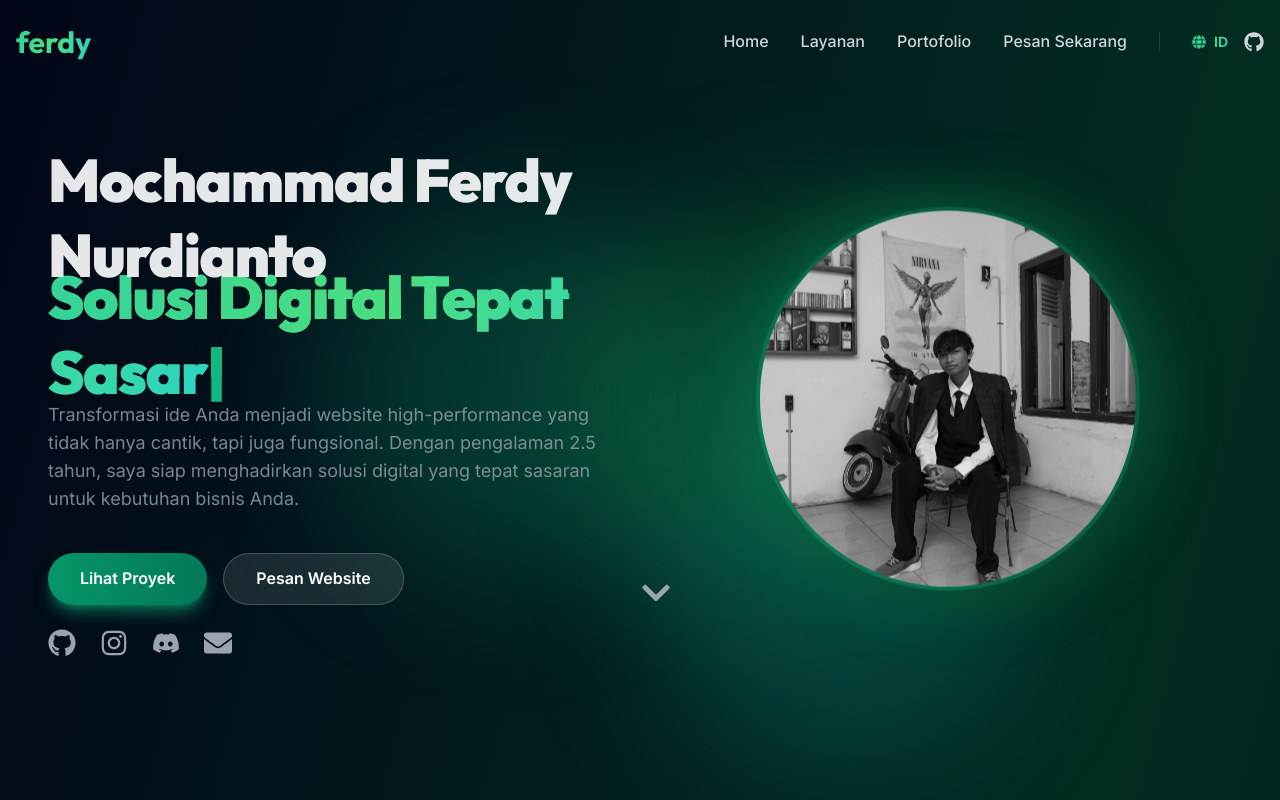
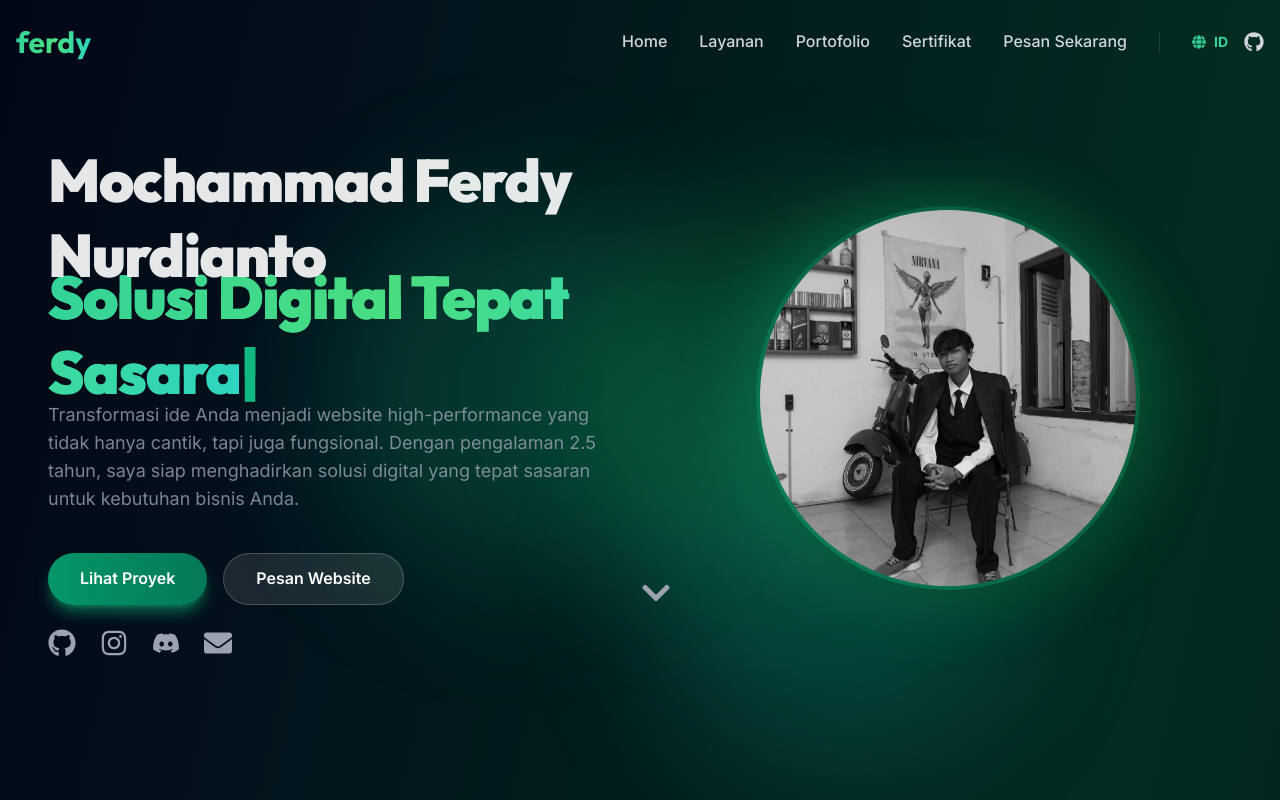
Before and after one commit to M-Ferdy-Nurdianto/Portofolio, a React (Vite) app: page / in a window 1280 px wide. Shown: the top 800 px of the page. Built offline with nearby package versions, Linux system fonts and the light colour scheme.

Commit message:
Update portfolio projects and certificates

```diff
--- a/src/components/Certificates.jsx
+++ b/src/components/Certificates.jsx
@@ -1,14 +1,34 @@
 import { useState } from 'react'
-import { FaAward, FaSearchPlus, FaTimes } from 'react-icons/fa'
+import { FaAward, FaSearchPlus, FaTimes, FaChevronLeft, FaChevronRight } from 'react-icons/fa'
 import { config } from '../services/api'
 import { useLanguage } from '../context/LanguageContext'
 
 const Certificates = () => {
   const { certificates, ui } = config
   const { t } = useLanguage()
-  const [selectedImg, setSelectedImg] = useState(null)
+  const [selectedCert, setSelectedCert] = useState(null)
+  const [currentSlide, setCurrentSlide] = useState(0)
 
   if (!certificates || certificates.length === 0) return null
+
+  const openLightbox = (cert) => {
+    setSelectedCert(cert)
+    setCurrentSlide(0)
+  }
+
+  const nextSlide = (e) => {
+    e.stopPropagation()
+    if (selectedCert?.images) {
+      setCurrentSlide((prev) => (prev + 1) % selectedCert.images.length)
+    }
+  }
+
+  const prevSlide = (e) => {
+    e.stopPropagation()
+    if (selectedCert?.images) {
+      setCurrentSlide((prev) => (prev - 1 + selectedCert.images.length) % selectedCert.images.length)
+    }
+  }
 
   return (
     <section id="certificates" className="py-20 relative bg-black/20">
@@ -23,16 +43,18 @@ const Certificates = () => {
         </div>
 
         <div className="grid grid-cols-1 md:grid-cols-2 lg:grid-cols-3 gap-8">
-          {certificates.map((cert, index) => (
+          {certificates.map((cert, index) => {
+            const displayImg = cert.image || (cert.images && cert.images[0])
+            return (
               <div
                 key={index}
                 className="glass-card p-4 group cursor-pointer hover:-translate-y-2 transition-all duration-300 border border-emerald-500/10 hover:border-emerald-500/30 overflow-hidden"
-              onClick={() => setSelectedImg(cert.image)}
+                onClick={() => openLightbox(cert)}
               >
                 <div className="relative aspect-video mb-4 overflow-hidden rounded-lg bg-emerald-900/20 group-hover:shadow-[0_0_20px_rgba(16,185,129,0.2)] transition-all">
-                 {cert.image && !cert.image.includes('example') ? (
+                   {displayImg && !displayImg.includes('example') ? (
                       <img
-                      src={cert.image}
+                        src={displayImg}
                         alt={cert.name}
                         className="w-full h-full object-cover transition-transform duration-500 group-hover:scale-110"
                       />
@@ -55,31 +77,64 @@ const Certificates = () => {
                   <h3 className="text-lg font-bold text-white mb-1 group-hover:text-emerald-300 transition-colors line-clamp-2">
                     {cert.name}
                   </h3>
+                  {cert.images && cert.images.length > 1 && (
+                    <p className="text-xs text-emerald-400 mt-1">({cert.images.length} {t({ en: "Pages", id: "Halaman" })})</p>
+                  )}
                 </div>
               </div>
-          ))}
+            )
+          })}
         </div>
       </div>
 
       {/* Lightbox Modal */}
-      {selectedImg && (
+      {selectedCert && (
         <div
           className="fixed inset-0 z-[100] bg-black/95 backdrop-blur-sm flex items-center justify-center p-4 md:p-10 transition-all duration-300"
-          onClick={() => setSelectedImg(null)}
+          onClick={() => setSelectedCert(null)}
         >
           <button
-            className="absolute top-6 right-6 text-white/70 hover:text-white transition-colors p-2"
-            onClick={() => setSelectedImg(null)}
+            className="absolute top-6 right-6 text-white/70 hover:text-white transition-colors p-2 z-[110]"
+            onClick={() => setSelectedCert(null)}
           >
             <FaTimes size={32} />
           </button>
-          <div className="relative max-w-5xl w-full max-h-[90vh] flex items-center justify-center">
+
+          <div className="relative w-full max-w-4xl h-[85vh] flex items-center justify-center" onClick={(e) => e.stopPropagation()}>
             <img
-              src={selectedImg}
+              src={selectedCert.image || selectedCert.images[currentSlide]}
               alt="Certificate Zoom"
               className="max-w-full max-h-full object-contain rounded-lg shadow-2xl animate-in zoom-in-95 duration-300"
-              onClick={(e) => e.stopPropagation()}
             />
+
+            {/* Slider Controls */}
+            {selectedCert.images && selectedCert.images.length > 1 && (
+              <>
+                <button
+                  onClick={prevSlide}
+                  className="absolute left-0 md:left-4 top-1/2 -translate-y-1/2 p-3 bg-black/50 hover:bg-emerald-500 text-white rounded-full transition-colors backdrop-blur-sm"
+                >
+                  <FaChevronLeft size={24} />
+                </button>
+                <button
+                  onClick={nextSlide}
+                  className="absolute right-0 md:right-4 top-1/2 -translate-y-1/2 p-3 bg-black/50 hover:bg-emerald-500 text-white rounded-full transition-colors backdrop-blur-sm"
+                >
+                  <FaChevronRight size={24} />
+                </button>
+                <div className="absolute -bottom-8 left-1/2 -translate-x-1/2 flex gap-2">
+                  {selectedCert.images.map((_, idx) => (
+                    <button
+                      key={idx}
+                      onClick={(e) => { e.stopPropagation(); setCurrentSlide(idx); }}
+                      className={`w-3 h-3 rounded-full transition-colors ${
+                        idx === currentSlide ? 'bg-emerald-500' : 'bg-white/30 hover:bg-white/50'
+                      }`}
+                    />
+                  ))}
+                </div>
+              </>
+            )}
           </div>
         </div>
       )}
--- a/src/components/Navigation.jsx
+++ b/src/components/Navigation.jsx
@@ -21,6 +21,7 @@ const Navigation = () => {
     { name: t(ui.nav.home), href: '#home' },
     { name: t(ui.nav.about), href: '#about' },
     { name: t(ui.nav.projects), href: '#projects' },
+    { name: t(ui.nav.certificates), href: '#certificates' },
     { name: t(ui.nav.contact), href: '#contact' },
   ]
 
--- a/src/components/Projects.jsx
+++ b/src/components/Projects.jsx
@@ -87,16 +87,27 @@ const Projects = () => {
                 </div>
 
                 {/* Action Buttons */}
-                <div className="flex justify-center mt-auto">
+                <div className="flex justify-center mt-auto gap-4">
                   {project.live_url && (
                     <a
                       href={project.live_url}
                       target="_blank"
                       rel="noopener noreferrer"
-                      className="inline-flex items-center justify-center gap-2 px-6 py-2.5 bg-emerald-500/10 hover:bg-emerald-500/20 text-emerald-400 border border-emerald-500/20 hover:border-emerald-500/40 rounded-xl transition-all duration-300 font-medium group/btn"
+                      className="inline-flex items-center justify-center gap-2 px-6 py-2.5 bg-emerald-500/10 hover:bg-emerald-500/20 text-emerald-400 border border-emerald-500/20 hover:border-emerald-500/40 rounded-xl transition-all duration-300 font-medium group/btn flex-1"
                     >
                       <span>{t({ en: "View Live", id: "Lihat Web" })}</span>
                       <FaExternalLinkAlt className="group-hover/btn:translate-x-1 group-hover/btn:-translate-y-1 transition-transform" />
+                    </a>
+                  )}
+                  {project.github_url && !project.live_url && (
+                    <a
+                      href={project.github_url}
+                      target="_blank"
+                      rel="noopener noreferrer"
+                      className="inline-flex items-center justify-center gap-2 px-6 py-2.5 bg-white/5 hover:bg-white/10 text-white border border-white/10 hover:border-white/20 rounded-xl transition-all duration-300 font-medium group/btn flex-1"
+                    >
+                      <FaGithub size={18} />
+                      <span>{t({ en: "Source", id: "Kode" })}</span>
                     </a>
                   )}
                 </div>
--- a/src/data/projects.json
+++ b/src/data/projects.json
@@ -1,18 +1,6 @@
 [
   {
     "id": 1,
-    "title": { "en": "Soeltan Medsos", "id": "Soeltan Medsos" },
-    "description": {
-      "en": "A trusted SMM platform to skyrocket your social media engagement. Get followers, likes, and views instantly and safely.",
-      "id": "Platform SMM terpercaya untuk meningkatkan interaksi media sosial Anda. Menyediakan pengikut, suka, dan tayangan secara aman serta instan."
-    },
-    "technologies": "React, Node.js, Supabase, Tailwind CSS, JavaScript, AOS.js",
-    "github_url": "",
-    "live_url": "https://soeltanmedsos.web.id",
-    "image_url": "https://images.unsplash.com/photo-1611162617474-5b21e879e113?w=800&h=600&fit=crop"
-  },
-  {
-    "id": 2,
     "title": { "en": "Refresh Breeze", "id": "Refresh Breeze" },
     "description": {
       "en": "Official website for the Chika Idol Group from Tulungagung. I serve as the web development staff, ensuring fans stay updated.",
@@ -24,7 +12,43 @@
     "image_url": "https://images.unsplash.com/photo-1463930640028-d7373f139580?w=800&h=600&fit=crop"
   },
   {
+    "id": 2,
+    "title": { "en": "LokTik", "id": "LokTik" },
+    "description": {
+      "en": "A modern web-based ticketing platform built specifically to make it easier for Event Organizers (EOs) to organize events.",
+      "id": "Platform ticketing modern berbasis web yang dibangun khusus untuk memudahkan Event Organizer (EO) dalam menyelenggarakan acara."
+    },
+    "technologies": "React, Vite, Tailwind CSS, Node.js, Express, Supabase",
+    "github_url": "https://github.com/M-Ferdy-Nurdianto/Loktik.git",
+    "live_url": "https://www.loktik.web.id/",
+    "image_url": "https://images.unsplash.com/photo-1540575467063-178a50c2df87?w=800&h=600&fit=crop"
+  },
+  {
     "id": 3,
+    "title": { "en": "Vidmix v2", "id": "Vidmix v2" },
+    "description": {
+      "en": "The Ultimate Media Automation Engine for Content Creators. A high-performance Desktop Automation Software built with Node.js, React, and Electron.",
+      "id": "Mesin Automasi Media Terbaik untuk Content Creator. Perangkat Lunak Automasi Desktop berperforma tinggi yang dibangun menggunakan Node.js, React, dan Electron."
+    },
+    "technologies": "Node.js, React, Electron, FFmpeg, Tailwind CSS",
+    "github_url": "https://github.com/M-Ferdy-Nurdianto/vidmix-v2.git",
+    "live_url": "",
+    "image_url": "https://images.unsplash.com/photo-1536240478700-b869070f9279?w=800&h=600&fit=crop"
+  },
+  {
+    "id": 4,
+    "title": { "en": "VIEOS", "id": "VIEOS" },
+    "description": {
+      "en": "An exclusive platform designed for ecosystem management and operational systems of VIEOS IDOL. It serves as a control center for event management, merchandise booking, and internal data processing.",
+      "id": "Platform eksklusif untuk manajemen ekosistem dan sistem operasional VIEOS IDOL. Berfungsi sebagai pusat kendali untuk manajemen event, sistem pemesanan merchandise, serta pengolahan data internal."
+    },
+    "technologies": "React, Vite, Node.js, Admin Dashboard, Data Analytics",
+    "github_url": "https://github.com/M-Ferdy-Nurdianto/VieosIdol.git",
+    "live_url": "https://www.vieos.web.id/",
+    "image_url": "https://images.unsplash.com/photo-1492684223066-81342ee5ff30?w=800&h=600&fit=crop"
+  },
+  {
+    "id": 5,
     "title": { "en": "Juragan Website", "id": "Juragan Website" },
     "description": {
       "en": "A collective startup of 7 specialists building fast, reliable, and scalable business websites and software. Delivering professional-quality digital products from scratch to launch.",
@@ -34,5 +58,17 @@
     "github_url": "",
     "live_url": "https://m-ferdy-nurdianto.github.io/JuraganWebsite/",
     "image_url": "https://images.unsplash.com/photo-1460925895917-afdab827c52f?w=800&h=600&fit=crop"
+  },
+  {
+    "id": 6,
+    "title": { "en": "METANARU", "id": "METANARU" },
+    "description": {
+      "en": "Exclusive cheki booking system for METANARU. Built with modern technologies: Vite, React, and Supabase.",
+      "id": "Sistem booking cheki eksklusif untuk METANARU. Dibangun dengan teknologi modern Vite, React, dan Supabase."
+    },
+    "technologies": "Vite, React, Supabase, Vercel Functions",
+    "github_url": "https://github.com/M-Ferdy-Nurdianto/MetanaruProject.git",
+    "live_url": "https://www.metanaru.web.id/",
+    "image_url": "https://images.unsplash.com/photo-1493225457124-a1a2a5f5f9af?w=800&h=600&fit=crop"
   }
 ]
--- a/src/data/siteConfig.json
+++ b/src/data/siteConfig.json
@@ -89,6 +89,15 @@
       "issuer": "Junior High Innovation Championship",
       "date": "2025",
       "image": "/certificates/jhic semi final.webp"
+    },
+    {
+      "name": "Sertifikat BNSP",
+      "issuer": "BNSP",
+      "date": "2025",
+      "images": [
+        "/certificates/sertif bnps(depan).png",
+        "/certificates/sertif bnps(belakang).png"
+      ]
     }
   ],
   "skills": [
@@ -110,6 +119,7 @@
       "home": { "en": "Home", "id": "Home" },
       "about": { "en": "Services", "id": "Layanan" },
       "projects": { "en": "Portfolio", "id": "Portofolio" },
+      "certificates": { "en": "Certificates", "id": "Sertifikat" },
       "contact": { "en": "Order Now", "id": "Pesan Sekarang" }
     },
     "buttons": {
```
Also changed, not shown: public/certificates/sertif bnps(belakang).png (added), 1 other file (tests, documents, lock files or other folders). Lines whose indentation alone changed are shown as unchanged.
